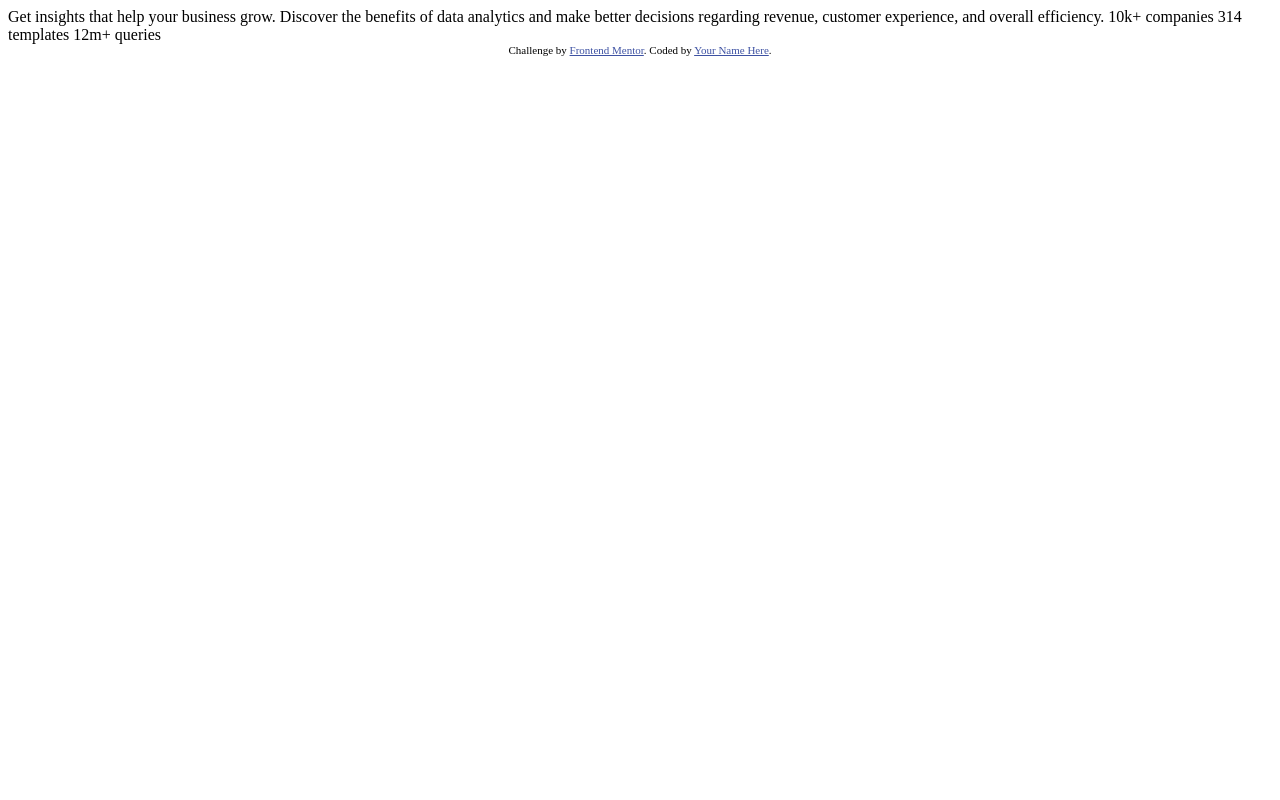
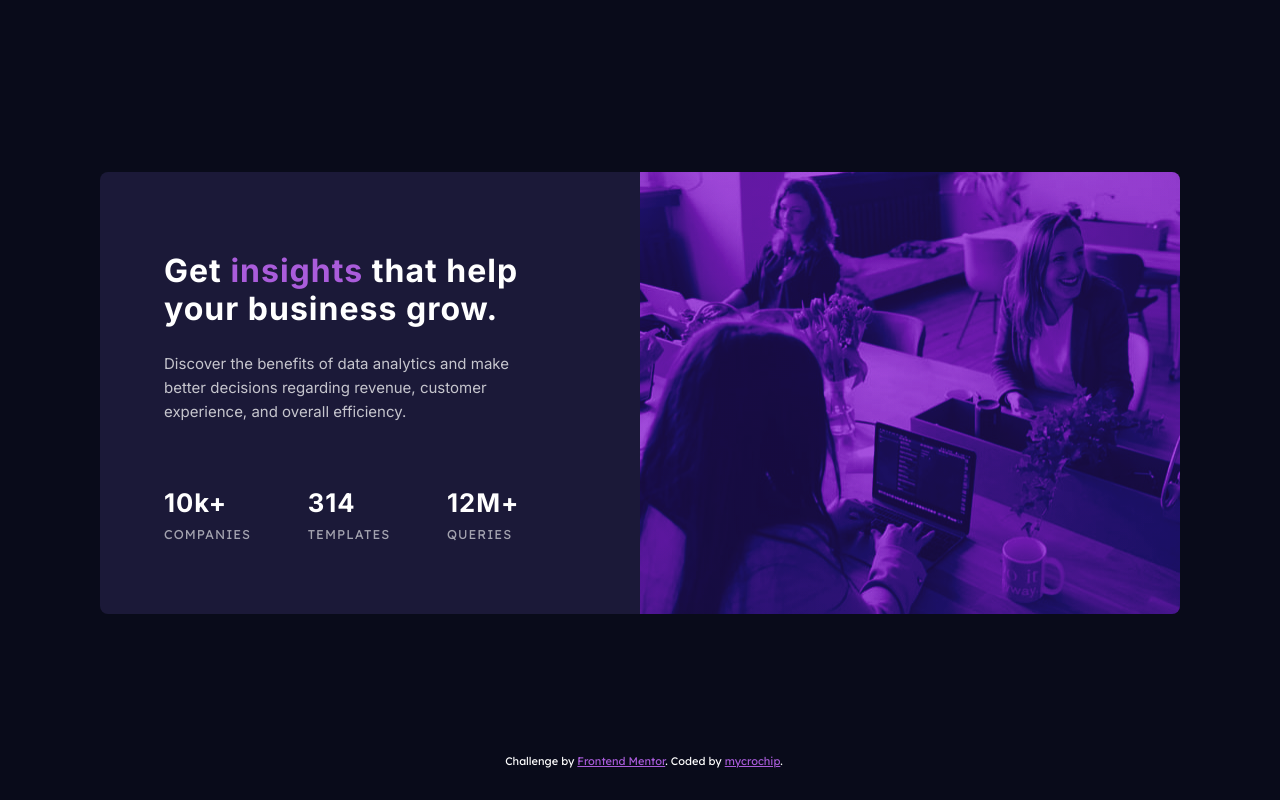
Before and after one commit to mycrochip/stats-preview-card-component, a plain HTML site: page index.html in a window 1280 px wide. Drawn offline with Linux system fonts and the light colour scheme.

Commit message:
Initial commit
Added new project for setting up submission

```diff
--- /dev/null
+++ b/index.css
@@ -0,0 +1,190 @@
+:root {
+    /* Display */
+    --vw-mobile: 375px;
+    --vw-desktop: 1440px;
+
+    /* Typography */
+    --ff-main: 'Lexend Deca', sans-serif;
+    --ff-header: 'Inter', sans-serif;
+    --fs-main: 0.9375rem; /*15px*/
+    --fw-1: 700;
+    --fw-2: 400;
+
+    /* Color */
+    --cl-primary: hsl(233, 47%, 7%);
+    --cl-secondary: hsl(244, 38%, 16%);
+    --cl-accent: hsl(277, 64%, 61%);
+
+    --cl-secondary-a: 244 38% 16%;
+    --cl-accent-a: 277 64% 61%;
+
+    --cl-white-100: hsl(0, 0%, 100%);
+    --cl-white-75: hsla(0, 0%, 100%, 0.75);
+    --cl-white-60: hsla(0, 0%, 100%, 0.6);
+
+}
+
+* {
+    margin: 0;
+    padding: 0;
+}
+
+body {
+    box-sizing: border-box;
+    width: 100vw;
+    height: 100vh;
+    padding: 2em;
+    font-family: var(--ff-main);
+    color: var(--cl-white-100);
+    background-color: var(--cl-primary);
+    display: flex;
+    flex-direction: column;
+}
+
+strong {
+    color: var(--cl-accent);
+}
+
+.card {
+    display: flex;
+    flex-direction: column;
+    width: calc(0.85 * var(--vw-mobile));
+    height: auto;
+    margin: auto;
+    background-color: var(--cl-secondary);
+    border-radius: 0.5em;
+    overflow: hidden;
+}
+
+.section-1 {
+    text-align: center;
+    padding: 1.8em;
+}
+
+.section-2 {
+    background-image: linear-gradient(hsl(var(--cl-accent-a)/0.6), hsl(var(--cl-accent-a)/0.6)),
+                url(images/image-header-mobile.jpg);
+    background-repeat: no-repeat;
+    background-size: cover;
+    mix-blend-mode: hard-light;
+    width: 100%;
+    height: 230px;
+}
+
+.title {
+    font-family: var(--ff-header);
+    font-weight: var(--fw-1);
+    font-size: 1.6em;
+    letter-spacing: 1px;
+    line-height: 1.2;
+    padding-block: 0.5em;
+}
+
+.description {
+    font-family: var(--ff-header);
+    font-size: 0.9375rem;
+    font-weight: var(--fw-2);
+    color: var(--cl-white-75);
+    line-height: 1.6;
+    padding-block: 0.5em;
+}
+
+/*
+.section-2::after {
+    position: absolute;
+    content: "";
+    background-color: var(--cl-accent);
+    inset: 0;
+    width: 100%;
+    height: 100%;
+    opacity: 0.4;
+} */
+
+.stats {
+    padding-block: 0.5em;
+    text-transform: uppercase;
+}
+
+.lowercase {
+    text-transform: lowercase;
+}
+
+._stats_header {
+    display: block;
+    font-family: var(--ff-header);
+    font-size: 1.8em;
+    font-weight: var(--fw-1);
+    color: var(--cl-white-100);
+}
+
+._stats {
+    display: flex;
+    flex-direction: column;
+    justify-content: center;
+    align-content: center;
+    padding-block: 2em 0;
+    gap: 0.625em;
+    letter-spacing: 1px;
+    font-size: 0.8em;
+    font-weight: var(--fw-2);
+    color: var(--cl-white-60);
+}
+
+
+.attribution {
+    font-size: 11px;
+    text-align: center;
+    width: calc(0.85 * var(--vw-mobile));
+    margin: auto;
+}
+
+.attribution a {
+    color: var(--cl-accent);
+}
+
+@media only screen and (min-width: 640px) {
+    .card {
+        width: 1080px;
+        display: grid;
+        grid-template-columns: 540px 540px;
+        grid-template-areas: "A B";
+        position: relative;
+    }
+
+    .section-1 {
+        grid-area: A;
+        text-align: left;
+        padding: 4em;
+    }
+
+    .section-2 {
+        grid-area: B;
+        background-image: linear-gradient(hsl(var(--cl-accent-a)/0.6), hsl(var(--cl-accent-a)/0.6)),
+        url(images/image-header-desktop.jpg);
+        width: 100%;
+        height: auto;
+    }
+
+    .title {
+        font-size: 2em;
+    }
+
+    .description {
+        padding-inline-end: 2em;
+        padding-block-end: 2em;
+    }
+
+    .stats {
+        display: grid;
+        grid-template-columns: repeat(1fr, 3);
+        grid-template-areas: "C D E";
+    }
+
+    ._stats_header {
+        font-size: 2em;
+    }
+
+    .attribution {
+        width: calc(0.85 * var(--vw-desktop));
+    }
+}
--- a/index.html
+++ b/index.html
@@ -5,29 +5,46 @@
   <meta name="viewport" content="width=device-width, initial-scale=1.0"> <!-- displays site properly based on user's device -->
 
   <link rel="icon" type="image/png" sizes="32x32" href="./images/favicon-32x32.png">
+  <link rel="stylesheet" type="text/css" href="index.css">
+
+  <!-- Google Fonts -->
+  <link rel="preconnect" href="https://fonts.googleapis.com">
+    <link rel="preconnect" href="https://fonts.gstatic.com" crossorigin>
+    <link href="https://fonts.googleapis.com/css2?family=Inter:wght@400;700&family=Lexend+Deca&display=swap" rel="stylesheet">
 
   <title>Frontend Mentor | Stats preview card component</title>
 
-  <!-- Feel free to remove these styles or customise in your own stylesheet 👍 -->
-  <style>
-    .attribution { font-size: 11px; text-align: center; }
-    .attribution a { color: hsl(228, 45%, 44%); }
-  </style>
 </head>
 <body>
 
-  Get insights that help your business grow.
+  <header></header>
+  <main class="card">
 
-  Discover the benefits of data analytics and make better decisions regarding revenue, customer
-  experience, and overall efficiency.
+    <div class="section-2">
+      <!-- Image goes here in css -->
+    </div>
 
-  10k+ companies
-  314 templates
-  12m+ queries
+    <section class="section-1">
+      <h1 class="title">Get <strong>insights</strong> that help your business grow.</h1>
 
-  <div class="attribution">
-    Challenge by <a href="https://www.frontendmentor.io?ref=challenge" target="_blank">Frontend Mentor</a>.
-    Coded by <a href="#">Your Name Here</a>.
-  </div>
+      <p class="description">Discover the benefits of data analytics and make better decisions regarding revenue, customer
+        experience, and overall efficiency.</p>
+
+      <div class="stats">
+        <p class="_stats"><span class="_stats_header lowercase">10k+</span>companies</p>
+        <p class="_stats"><span class="_stats_header">314</span>templates</p>
+        <p class="_stats"><span class="_stats_header">12m+</span>queries</p>
+      </div>
+
+    </section>
+
+  </main>
+  <footer>
+    <div class="attribution">
+      Challenge by <a href="https://www.frontendmentor.io?ref=challenge" target="_blank">Frontend Mentor</a>.
+      Coded by <a href="https://www.frontendmentor.io/profile/mycrochip">mycrochip</a>.
+    </div>
+  </footer>
+
 </body>
 </html>
```
Also changed, not shown: 1 other file.
